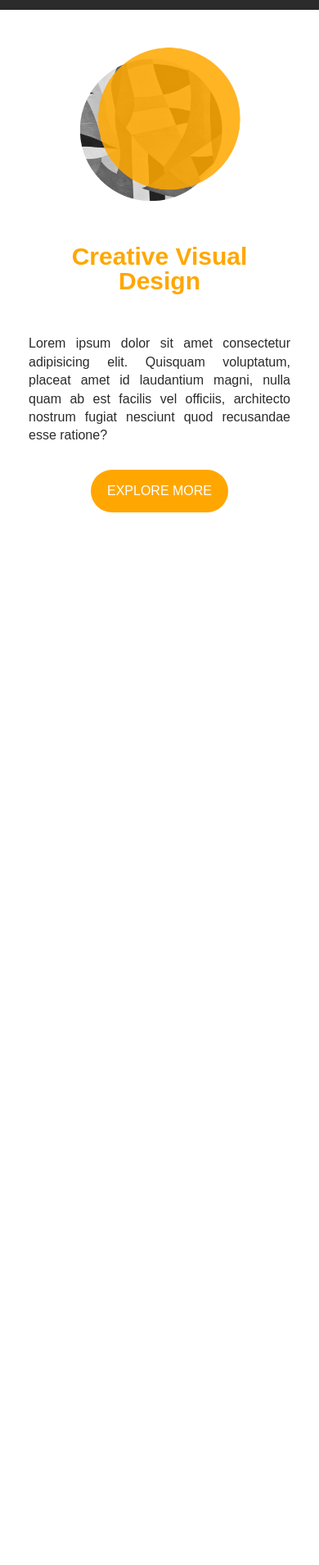
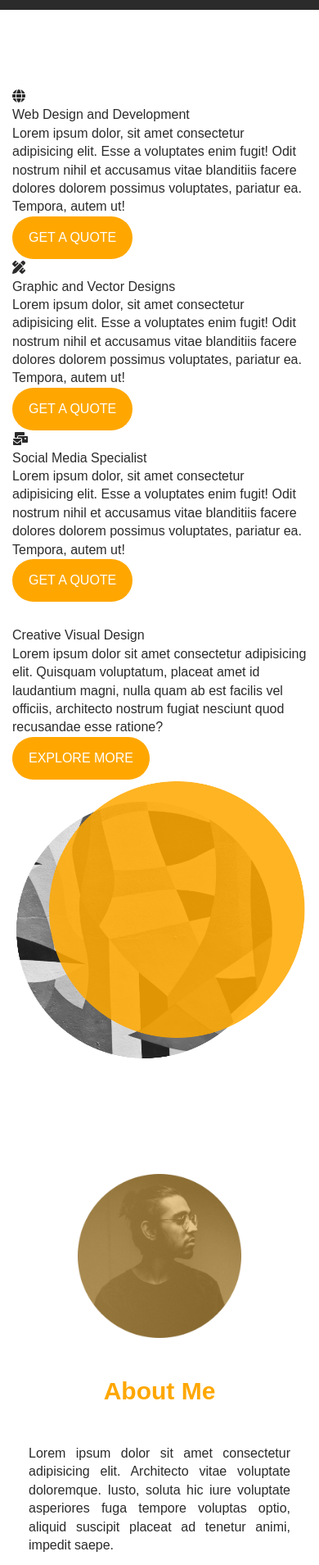
Before and after one commit to burluloy/Basic-CVD, a plain HTML site: page index.html in a window 390 px wide. Shown: the part 88-1997 px from the top of the page at 82% size. Before the commit the page ends 844 px from the top, so only its background shows below. Drawn offline with Linux system fonts and the light colour scheme.

Commit message:
abthome 100%

```diff
--- a/index.html
+++ b/index.html
@@ -5,6 +5,9 @@
     <meta name="viewport" content="width=device-width, initial-scale=1.0">
     <title>Creative Visual Designs - Home</title>
     <link rel="stylesheet" href="/style.css" />
+    <script
+     src="https://kit.fontawesome.com/a6726e13c6.js" crossorigin="anonymous"
+     ></script>
 </head>
 <body>
     <header class="header">
@@ -33,6 +36,35 @@
       </header>
 
 <section class="banner">
+    </section>
+
+<section class="srvc">
+    <div class="container">
+        <div class="srvc__wrapper">
+            <div class="srvc__card">
+<i class="fa-solid fa-globe"></i>
+<h4>Web Design and Development</h4>
+<p>Lorem ipsum dolor, sit amet consectetur adipisicing elit. Esse a voluptates enim fugit! Odit nostrum nihil et accusamus vitae blanditiis facere dolores dolorem possimus voluptates, pariatur ea. Tempora, autem ut!
+</p>
+<a href="" class="btn bg--primary">GET A QUOTE</a>
+            </div>
+            <div class="srvc__card">
+<i class="fa-solid fa-pen-ruler"></i>
+<h4>Graphic and Vector Designs</h4>
+<p>Lorem ipsum dolor, sit amet consectetur adipisicing elit. Esse a voluptates enim fugit! Odit nostrum nihil et accusamus vitae blanditiis facere dolores dolorem possimus voluptates, pariatur ea. Tempora, autem ut!
+</p>
+<a href="" class="btn bg--primary">GET A QUOTE</a>
+            </div>
+            <div class="srvc__card">
+<i class="fa-solid fa-envelopes-bulk"></i>
+<h4>Social Media Specialist</h4>
+<p>Lorem ipsum dolor, sit amet consectetur adipisicing elit. Esse a voluptates enim fugit! Odit nostrum nihil et accusamus vitae blanditiis facere dolores dolorem possimus voluptates, pariatur ea. Tempora, autem ut!
+</p>
+<a href="" class="btn bg--primary">GET A QUOTE</a>
+            </div>
+        </div>
+    </div>
+</section>
     <div class="container">
         <div class="banner__wrapper">
             <div class="banner__text">
@@ -45,6 +77,24 @@
         </div>
     </div>
 </section>
+<section class="aboutme">
+    <div class="container">
+        <div class="aboutme__wrapper">
+            <div class="aboutme__text">
+                <h3>About Me</h3>
+                <p>Lorem ipsum dolor sit amet consectetur adipisicing elit. Architecto vitae voluptate doloremque. Iusto, soluta hic iure voluptate asperiores fuga tempore voluptas optio, aliquid suscipit placeat ad tenetur animi, impedit saepe.</p>
+                <p>Lorem ipsum dolor sit amet consectetur adipisicing elit. Architecto vitae voluptate doloremque. Iusto, soluta hic iure voluptate asperiores fuga tempore voluptas optio, aliquid suscipit placeat ad tenetur animi, impedit saepe.</p>
+                </div>
+                    <img src="/img/about2.png" alt="">
+                </div>
+
+            </div>
+
+        </div>
+
+    </div>
+
+</section>
       <script src="/script.js"></script>
    </body>
 </html>
--- a/style.css
+++ b/style.css
@@ -278,3 +278,58 @@ img {
 .btn.bg--primary{
 background:#ffa700;
 }
+/* SECTION3 */
+.aboutme{
+  padding-top: 10rem;
+}
+.aboutme .aboutme__wrapper{
+  display: grid;
+  grid-template-columns: 1fr 1fr;
+  flex-direction: row-reverse;
+  align-items: center;
+  gap: 5rem;
+}
+.aboutme .aboutme__wrapper > :nth-child(1){
+  order: 2;
+}
+.aboutme .aboutme__wrapper > :nth-child(2){
+  order: 1;
+}
+.aboutme .aboutme__text h3{
+  font-size: 3rem;
+  font-weight:650;
+  color: #ffa700;
+  line-height: 1;
+}
+.aboutme .aboutme__text p{
+  margin-top: 5rem;
+  margin-bottom: 3rem;
+  text-align: justify;
+}
+/* Mobileview */
+@media screen and (max-width:500px){
+  .aboutme{
+    padding-left: 2rem;
+    padding-right: 2rem;
+  }
+  .aboutme .aboutme__wrapper {
+    display: grid;
+    grid-template-columns: 1fr;
+  }
+  .aboutme .aboutme__text {
+    order: 2;
+  }
+  .aboutme .aboutme__text h3 {
+    font-size: 3rem;
+    text-align: center;
+  }
+  .aboutme .aboutme__text a {
+    display: flex;
+    width: fit-content;
+    margin: 0% auto;
+  }
+  .aboutme img {
+    width:20rem;
+    margin: 0 auto;
+  }
+}
```
